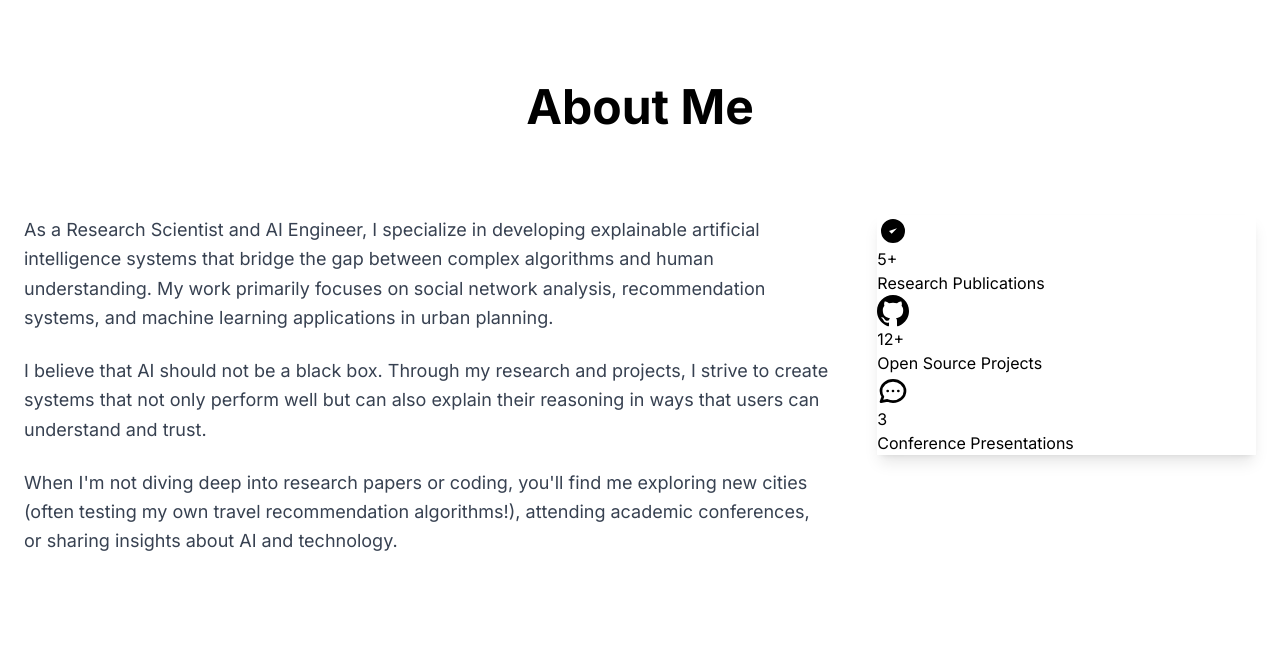
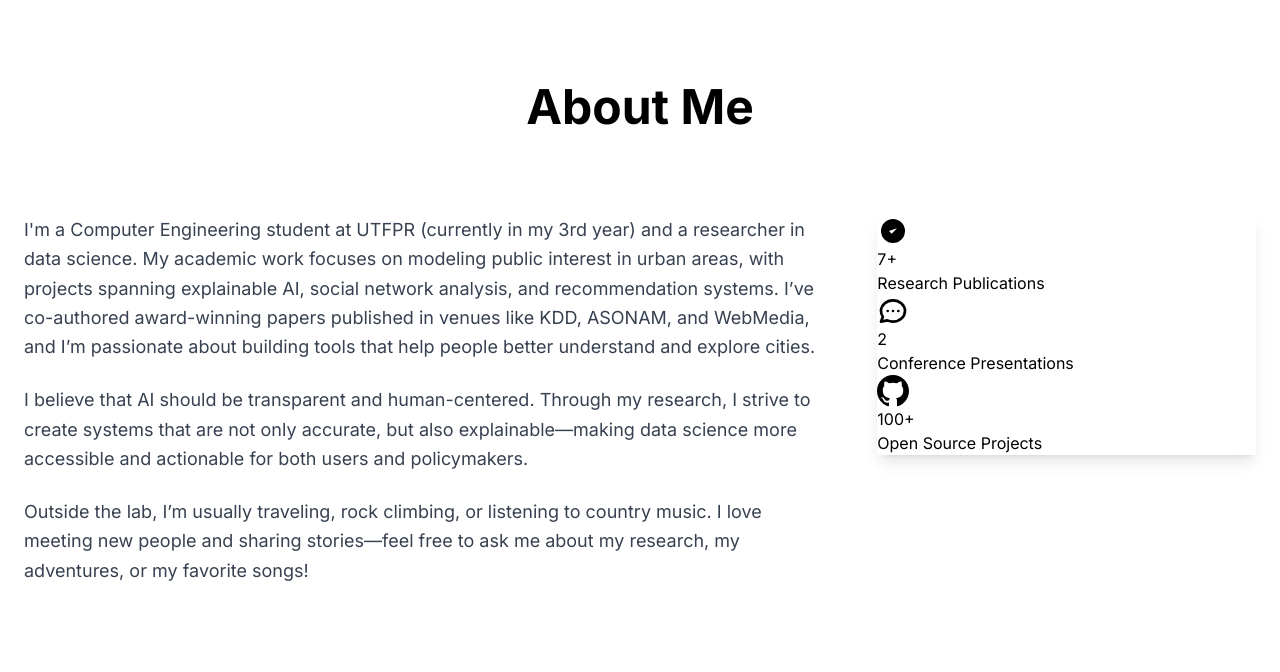
Before and after one commit to gefgu/gustavohsantos, an Astro site: page / in a window 1280 px wide. Shown: the part 948-1620 px from the top of the page. Built offline with nearby package versions, Linux system fonts and the light colour scheme; Astro itself is replaced by a stand-in of ours.

Commit message:
feat: About Section

```diff
--- /dev/null
+++ b/src/components/AboutSection.astro
@@ -0,0 +1,83 @@
+<section class="py-20 px-6 bg-base-100">
+  <div class="max-w-7xl mx-auto">
+    <div class="text-center mb-16">
+      <h2 class="text-3xl md:text-4xl lg:text-5xl font-bold mb-4">About Me</h2>
+      <div class="w-24 h-1 bg-gradient-to-r from-primary to-secondary mx-auto">
+      </div>
+    </div>
+
+    <div class="grid lg:grid-cols-3 gap-12 items-start">
+      <div class="lg:col-span-2 space-y-6">
+        <div class="prose prose-lg max-w-none text-base-content/80">
+          <p class="text-lg leading-relaxed">
+            I'm a Computer Engineering student at UTFPR (currently in my 3rd
+            year) and a researcher in data science. My academic work focuses on
+            modeling public interest in urban areas, with projects spanning
+            explainable AI, social network analysis, and recommendation systems.
+            I’ve co-authored award-winning papers published in venues like KDD,
+            ASONAM, and WebMedia, and I’m passionate about building tools that
+            help people better understand and explore cities.
+          </p>
+          <p class="text-lg leading-relaxed">
+            I believe that AI should be transparent and human-centered. Through
+            my research, I strive to create systems that are not only accurate,
+            but also explainable—making data science more accessible and
+            actionable for both users and policymakers.
+          </p>
+          <p class="text-lg leading-relaxed">
+            Outside the lab, I’m usually traveling, rock climbing, or listening
+            to country music. I love meeting new people and sharing stories—feel
+            free to ask me about my research, my adventures, or my favorite
+            songs!
+          </p>
+        </div>
+      </div>
+
+      <div class="grid grid-cols-1 gap-6">
+        <div class="stats stats-vertical shadow-lg bg-base-200">
+          <div class="stat">
+            <div class="stat-figure text-primary">
+              <svg class="w-8 h-8" fill="currentColor" viewBox="0 0 24 24">
+                <path d="M9 12l2 2 4-4m6 2a9 9 0 11-18 0 9 9 0 0118 0z"></path>
+              </svg>
+            </div>
+            <div class="stat-value text-primary">7+</div>
+            <div class="stat-title">Research Publications</div>
+          </div>
+
+          <div class="stat">
+            <div class="stat-figure text-accent">
+              <svg
+                class="w-8 h-8"
+                fill="none"
+                stroke="currentColor"
+                viewBox="0 0 24 24"
+              >
+                <path
+                  stroke-linecap="round"
+                  stroke-linejoin="round"
+                  stroke-width="2"
+                  d="M8 12h.01M12 12h.01M16 12h.01M21 12c0 4.418-4.03 8-9 8a9.863 9.863 0 01-4.255-.949L3 20l1.395-3.72C3.512 15.042 3 13.574 3 12c0-4.418 4.03-8 9-8s9 3.582 9 8z"
+                ></path>
+              </svg>
+            </div>
+            <div class="stat-value text-accent">2</div>
+            <div class="stat-title">Conference Presentations</div>
+          </div>
+
+          <div class="stat">
+            <div class="stat-figure text-secondary">
+              <svg class="w-8 h-8" fill="currentColor" viewBox="0 0 24 24">
+                <path
+                  d="M12 0c-6.626 0-12 5.373-12 12 0 5.302 3.438 9.8 8.207 11.387.599.111.793-.261.793-.577v-2.234c-3.338.726-4.033-1.416-4.033-1.416-.546-1.387-1.333-1.756-1.333-1.756-1.089-.745.083-.729.083-.729 1.205.084 1.839 1.237 1.839 1.237 1.07 1.834 2.807 1.304 3.492.997.107-.775.418-1.305.762-1.604-2.665-.305-5.467-1.334-5.467-5.931 0-1.311.469-2.381 1.236-3.221-.124-.303-.535-1.524.117-3.176 0 0 1.008-.322 3.301 1.23.957-.266 1.983-.399 3.003-.404 1.02.005 2.047.138 3.006.404 2.291-1.552 3.297-1.23 3.297-1.23.653 1.653.242 2.874.118 3.176.77.84 1.235 1.911 1.235 3.221 0 4.609-2.807 5.624-5.479 5.921.43.372.823 1.102.823 2.222v3.293c0 .319.192.694.801.576 4.765-1.589 8.199-6.086 8.199-11.386 0-6.627-5.373-12-12-12z"
+                ></path>
+              </svg>
+            </div>
+            <div class="stat-value text-secondary">100+</div>
+            <div class="stat-title">Open Source Projects</div>
+          </div>
+        </div>
+      </div>
+    </div>
+  </div>
+</section>
--- a/src/components/HeroSection.astro
+++ b/src/components/HeroSection.astro
@@ -11,7 +11,7 @@
         >
       </h1>
       <p class="text-xl md:text-2xl text-base-content/70 mt-4 font-medium">
-        Urban AI Researcher & Engineer
+        Urban Researcher & Engineer
       </p>
       <p class="text-lg text-base-content/80 mt-6 leading-relaxed max-w-2xl">
         I'm passionate about building explainable AI systems that make complex
--- a/src/pages/index.astro
+++ b/src/pages/index.astro
@@ -5,9 +5,10 @@ import Footer from "../components/Footer.astro";
 import Timeline from "../components/Timeline.astro";
 import timelineItems from "../data/timelineItems.ts";
 import HeroSection from "../components/HeroSection.astro";
+import AboutSection from "../components/AboutSection.astro";
 ---
 
-<BaseLayout title="Gustavo H. Santos - Research Scientist & AI Engineer">
+<BaseLayout title="Gustavo H. Santos - Urban Researcher & Engineer">
   <Navigation />
 
   <main class="min-h-screen">
@@ -15,93 +16,7 @@ import HeroSection from "../components/HeroSection.astro";
     <HeroSection />
 
     <!-- About Section -->
-    <section class="py-20 px-6 bg-base-100">
-      <div class="max-w-7xl mx-auto">
-        <div class="text-center mb-16">
-          <h2 class="text-3xl md:text-4xl lg:text-5xl font-bold mb-4">
-            About Me
-          </h2>
-          <div
-            class="w-24 h-1 bg-gradient-to-r from-primary to-secondary mx-auto"
-          >
-          </div>
-        </div>
-
-        <div class="grid lg:grid-cols-3 gap-12 items-start">
-          <div class="lg:col-span-2 space-y-6">
-            <div class="prose prose-lg max-w-none text-base-content/80">
-              <p class="text-lg leading-relaxed">
-                As a Research Scientist and AI Engineer, I specialize in
-                developing explainable artificial intelligence systems that
-                bridge the gap between complex algorithms and human
-                understanding. My work primarily focuses on social network
-                analysis, recommendation systems, and machine learning
-                applications in urban planning.
-              </p>
-              <p class="text-lg leading-relaxed">
-                I believe that AI should not be a black box. Through my research
-                and projects, I strive to create systems that not only perform
-                well but can also explain their reasoning in ways that users can
-                understand and trust.
-              </p>
-              <p class="text-lg leading-relaxed">
-                When I'm not diving deep into research papers or coding, you'll
-                find me exploring new cities (often testing my own travel
-                recommendation algorithms!), attending academic conferences, or
-                sharing insights about AI and technology.
-              </p>
-            </div>
-          </div>
-
-          <div class="grid grid-cols-1 gap-6">
-            <div class="stats stats-vertical shadow-lg bg-base-200">
-              <div class="stat">
-                <div class="stat-figure text-primary">
-                  <svg class="w-8 h-8" fill="currentColor" viewBox="0 0 24 24">
-                    <path d="M9 12l2 2 4-4m6 2a9 9 0 11-18 0 9 9 0 0118 0z"
-                    ></path>
-                  </svg>
-                </div>
-                <div class="stat-value text-primary">5+</div>
-                <div class="stat-title">Research Publications</div>
-              </div>
-
-              <div class="stat">
-                <div class="stat-figure text-secondary">
-                  <svg class="w-8 h-8" fill="currentColor" viewBox="0 0 24 24">
-                    <path
-                      d="M12 0c-6.626 0-12 5.373-12 12 0 5.302 3.438 9.8 8.207 11.387.599.111.793-.261.793-.577v-2.234c-3.338.726-4.033-1.416-4.033-1.416-.546-1.387-1.333-1.756-1.333-1.756-1.089-.745.083-.729.083-.729 1.205.084 1.839 1.237 1.839 1.237 1.07 1.834 2.807 1.304 3.492.997.107-.775.418-1.305.762-1.604-2.665-.305-5.467-1.334-5.467-5.931 0-1.311.469-2.381 1.236-3.221-.124-.303-.535-1.524.117-3.176 0 0 1.008-.322 3.301 1.23.957-.266 1.983-.399 3.003-.404 1.02.005 2.047.138 3.006.404 2.291-1.552 3.297-1.23 3.297-1.23.653 1.653.242 2.874.118 3.176.77.84 1.235 1.911 1.235 3.221 0 4.609-2.807 5.624-5.479 5.921.43.372.823 1.102.823 2.222v3.293c0 .319.192.694.801.576 4.765-1.589 8.199-6.086 8.199-11.386 0-6.627-5.373-12-12-12z"
-                    ></path>
-                  </svg>
-                </div>
-                <div class="stat-value text-secondary">12+</div>
-                <div class="stat-title">Open Source Projects</div>
-              </div>
-
-              <div class="stat">
-                <div class="stat-figure text-accent">
-                  <svg
-                    class="w-8 h-8"
-                    fill="none"
-                    stroke="currentColor"
-                    viewBox="0 0 24 24"
-                  >
-                    <path
-                      stroke-linecap="round"
-                      stroke-linejoin="round"
-                      stroke-width="2"
-                      d="M8 12h.01M12 12h.01M16 12h.01M21 12c0 4.418-4.03 8-9 8a9.863 9.863 0 01-4.255-.949L3 20l1.395-3.72C3.512 15.042 3 13.574 3 12c0-4.418 4.03-8 9-8s9 3.582 9 8z"
-                    ></path>
-                  </svg>
-                </div>
-                <div class="stat-value text-accent">3</div>
-                <div class="stat-title">Conference Presentations</div>
-              </div>
-            </div>
-          </div>
-        </div>
-      </div>
-    </section>
+    <AboutSection />
 
     <!-- Timeline Section -->
     <section id="timeline" class="py-20 px-6 bg-base-200">
```
